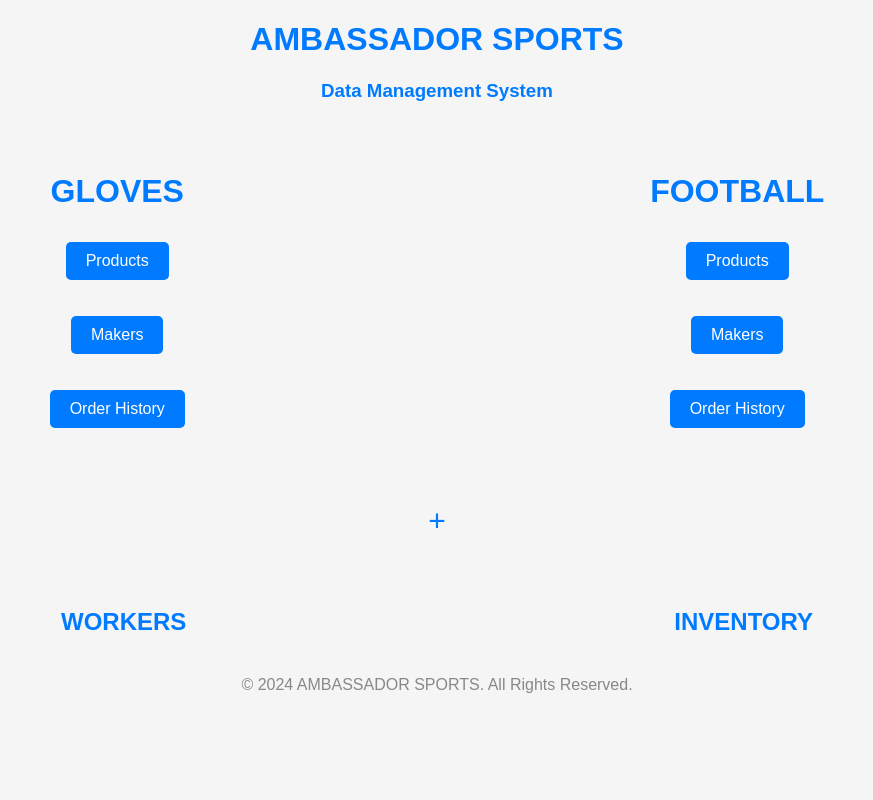
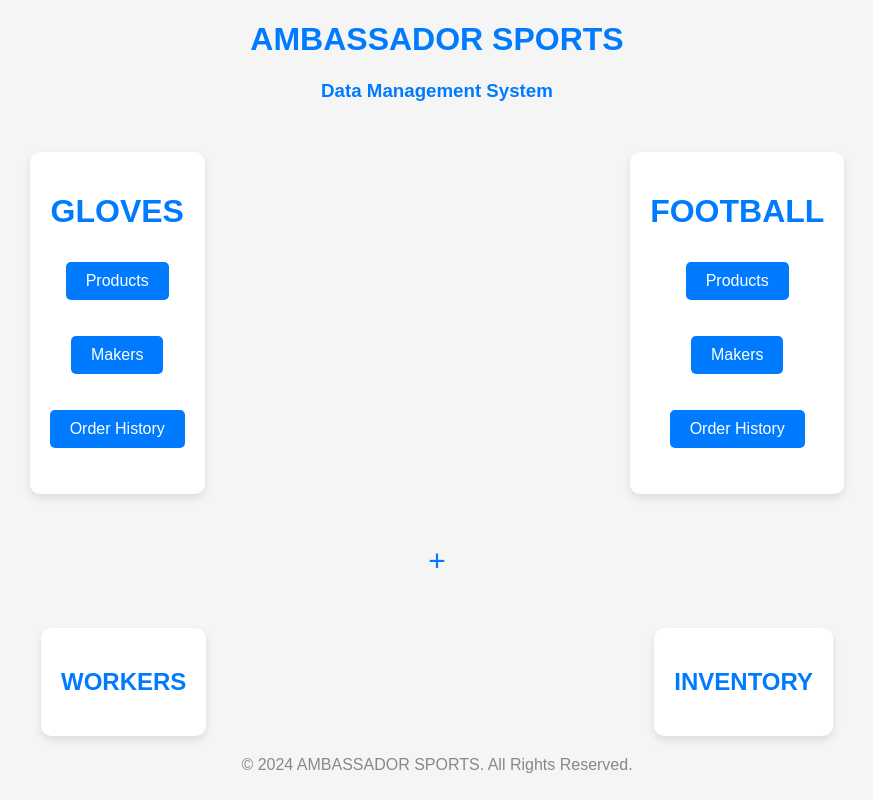
Before and after one commit to Sheikh-Ahmed-Naeem/DBMS-PROJECT, a Flask app: template templates/home.html in a window 1280 px wide. Shown: the whole page, without its empty margins (203-1076 px from the left). Run offline with Flask 3, Linux system fonts and the light colour scheme; the template is opened without the code that fills it, so the values that code supplies are empty.

Commit message:
Update home.html

```diff
--- a/templates/home.html
+++ b/templates/home.html
@@ -19,6 +19,14 @@
     }
     .section {
       text-align: center;
+      background-color: #fff;
+      padding: 20px;
+      border-radius: 10px;
+      box-shadow: 0 4px 8px rgba(0, 0, 0, 0.1);
+      transition: box-shadow 0.3s ease;
+    }
+    .section:hover {
+      box-shadow: 0 8px 16px rgba(0, 0, 0, 0.2);
     }
     .button {
       display: inline-block;
```
